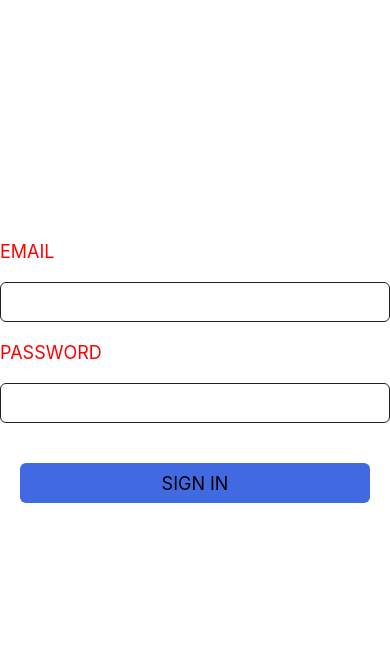
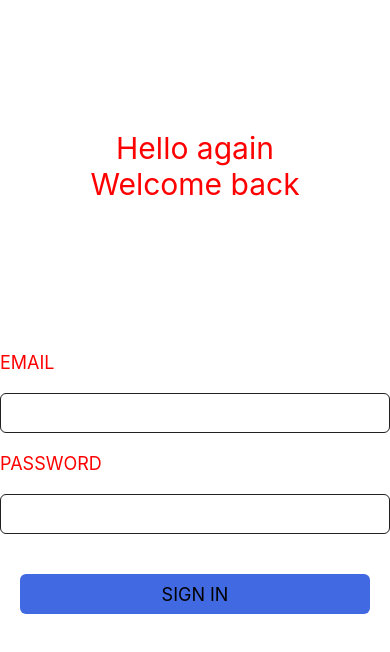
Before and after one commit to dmitruz/react-natiwe-hw, a React Native app in the folder react-native-hw/: screen / in a window 390 px wide. Shown: the top 652 px of the page. Built offline with nearby package versions, Linux system fonts and the light colour scheme.

Commit message:
continue

```diff
--- a/react-native-hw/App.js
+++ b/react-native-hw/App.js
@@ -9,31 +9,52 @@ import {
   Platform,
   KeyboardAvoidingView,
   Keyboard,
+  TouchableWithoutFeedback,
  } from 'react-native';
+
+ const initialState={
+  email: '',
+  password: ''
+ }
 
 export default function App() {
 console.log(Platform.OS)
-const [isKeyboardOpen, setIsKeyboardopen] = useState(false);
+const [isKeyboardOpen, setIsKeyboardOpen] = useState(false);
+const [state, setState] = useState(initialState);
 
 const keyboardHide = () => {
-  setIsKeyboardopen(false);
+  setIsKeyboardOpen(false);
   Keyboard.dismiss();
+  console.log(state);
+  setState(initialState);
 }
   return (
+    <TouchableWithoutFeedback onPress={keyboardHide}>
     <View style={styles.container}>
+
     <KeyboardAvoidingView
-    behavior={Platform.OS == "ios" ? "padding" : "height"}>
+    behavior={Platform.OS === "ios" ? "padding" : "height"}>
     <View style={{...styles.form, marginBottom: isKeyboardOpen ? 20 : 100}}>
+    <View style={styles.header}>
+      <Text style={styles.headerTitle}>Hello again</Text>
+      <Text style={styles.headerTitle}>Welcome back</Text>
+    </View>
       <View>
         <Text style={styles.inputTitle}>EMAIL</Text>
-        <TextInput style={styles.input} textAlign={"center"} onFocus={() => setIsKeyboardopen(true)} />
+        <TextInput style={styles.input}
+         textAlign={"center"}
+         onFocus={() => setIsKeyboardOpen(true)}
+         value={state.email}
+         nChangeText={(value) => setState((prevState) => ({...prevState, email: value}) )} />
       </View>
        <View style={{marginTop: 20}}>
         <Text style={styles.inputTitle}>PASSWORD</Text>
         <TextInput style={styles.input}
         textAlign={"center"}
         secureTextEntry={true}
-         onFocus={() => setIsKeyboardopen(true)} />
+         onFocus={() => setIsKeyboardOpen(true)}
+         value={state.password}
+         onChangeText={(value) => setState((prevState) => ({...prevState, password: value}) )}/>
       </View>
       <TouchableOpacity activeOpacity={0.7} style={styles.btn}>
         <Text style={styles.btnTitle}>SIGN IN</Text>
@@ -41,6 +62,7 @@ const keyboardHide = () => {
     </View>
     </KeyboardAvoidingView>
     </View>
+    </TouchableWithoutFeedback>
 
   );
 }
@@ -58,11 +80,11 @@ const styles = StyleSheet.create({
 
     height: 40,
     borderRadius: 6,
-    color: "blue"
+    color: "blue",
 
   },
   from: {
-    marginHorizontal: 40
+    marginHorizontal: 40,
   },
   inputTitle: {
     color: "red",
@@ -82,16 +104,24 @@ const styles = StyleSheet.create({
     ...Platform.select({
       ios: {
         backgroundColor: "transparent",
-        borderColor: "#f0f8ff"
+        borderColor: "#f0f8ff",
       },
       android: {
         backgroundColor: "#4169e1",
-        borderColor: "transparent"
+        borderColor: "transparent",
       }
     })
   },
   btnTitle: {
     color: Platform.OS === "ios" ? "#4169el" : "#fof8ff",
-    fontSize: 18
+    fontSize: 18,
+  },
+  header: {
+    alignItems: "center",
+    marginBottom: 150,
+  },
+  headerTitle: {
+    fontSize: 30,
+    color: "red",
   }
 });
```
